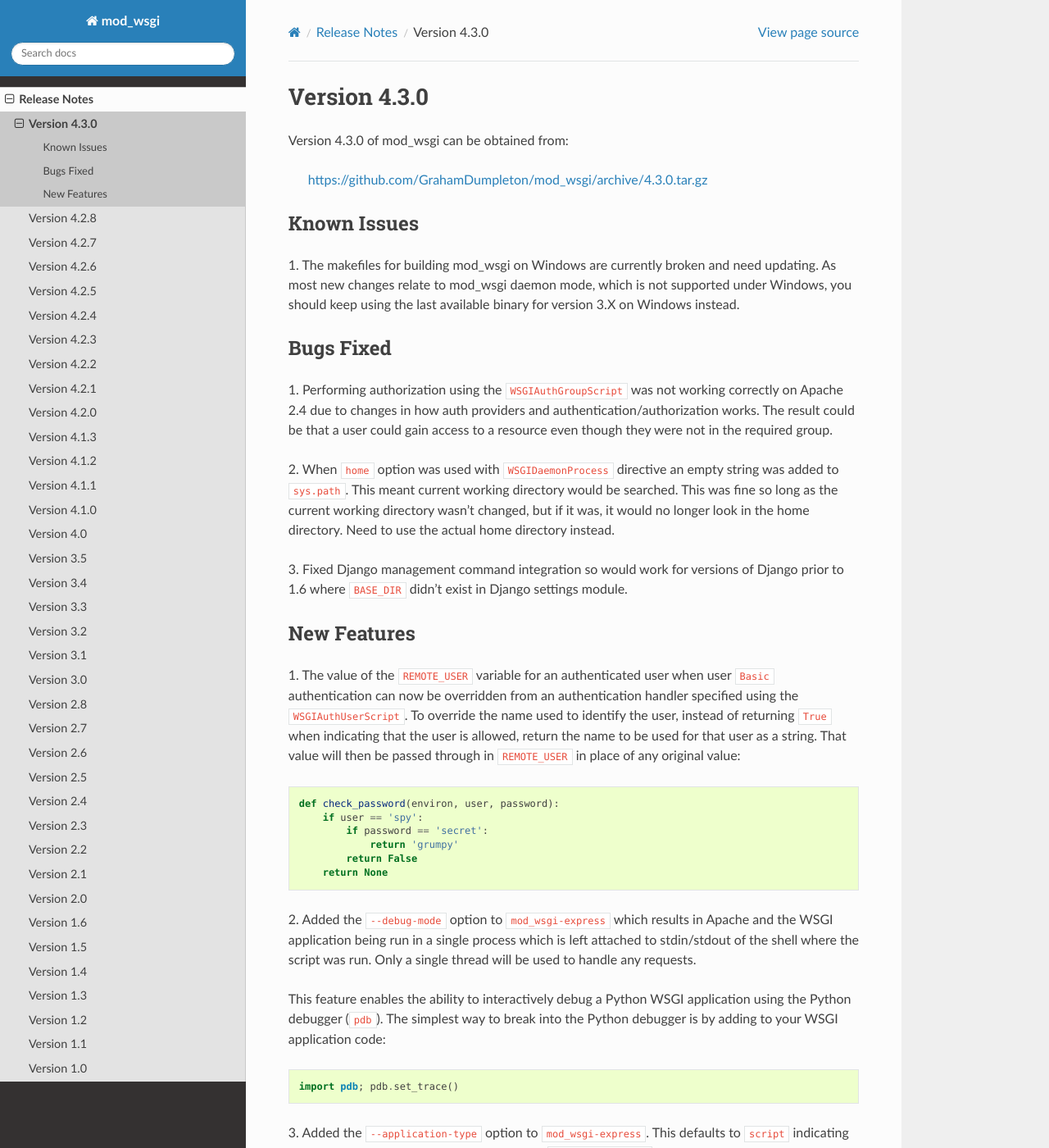
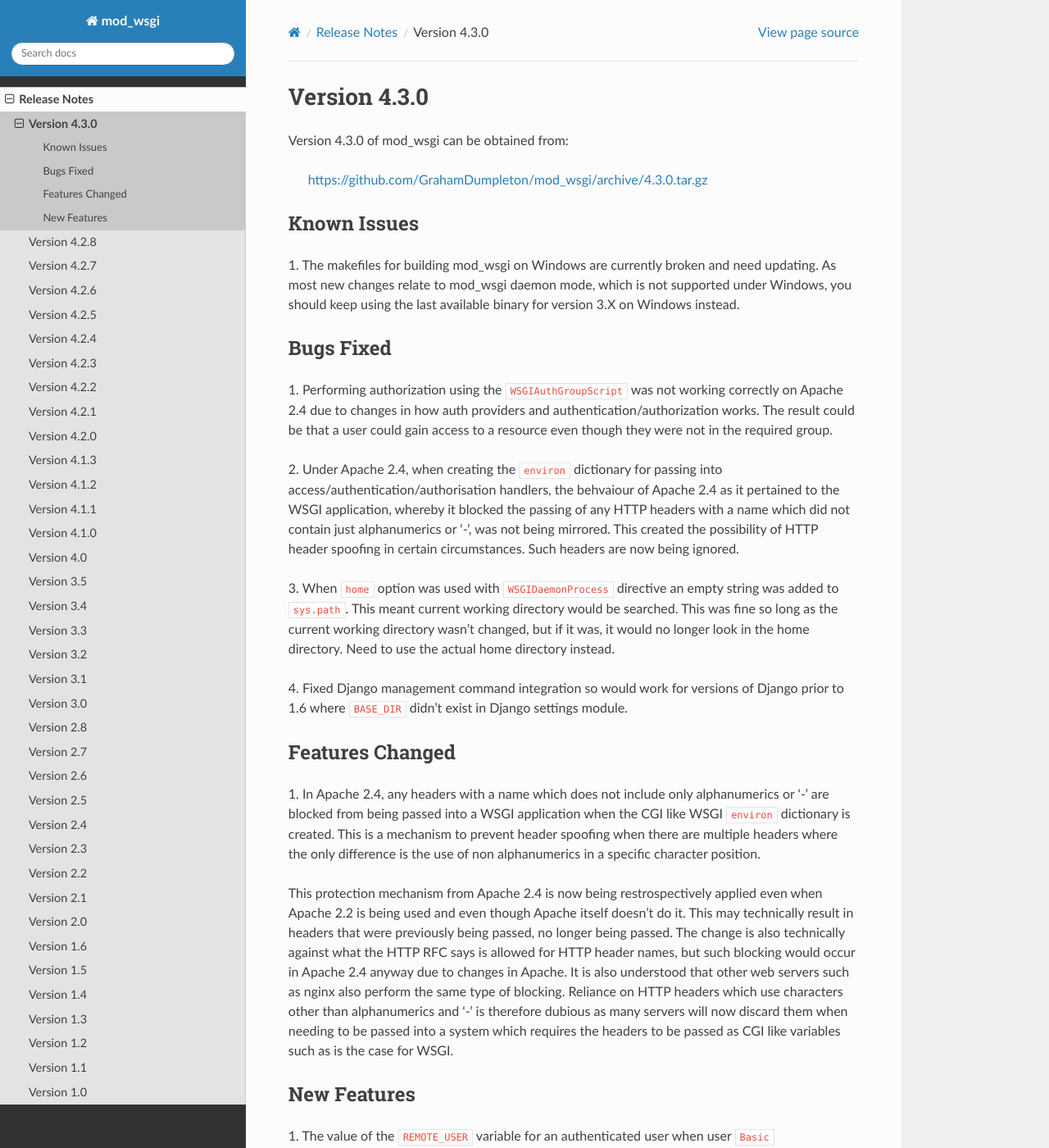
Before and after one commit to GrahamDumpleton/mod_wsgi, a Sphinx documentation site: the page built from docs/release-notes/version-4.3.0.rst, in a window 1280 px wide and 1400 px high. Shown: the whole window at 82% size. Built offline with Sphinx 7.4.7 and the Read the Docs theme 2.0.0, drawn with Linux system fonts in a browser that asks for light colours.

Commit message:
Document the blocking of headers which don't use alphanumerics or '-'.

```diff
--- a/docs/release-notes/version-4.3.0.rst
+++ b/docs/release-notes/version-4.3.0.rst
@@ -23,15 +23,45 @@
 could gain access to a resource even though they were not in the
 required group.
 
-2. When ``home`` option was used with ``WSGIDaemonProcess`` directive an
+2. Under Apache 2.4, when creating the ``environ`` dictionary for
+passing into access/authentication/authorisation handlers, the behvaiour
+of Apache 2.4 as it pertained to the WSGI application, whereby it
+blocked the passing of any HTTP headers with a name which did not contain
+just alphanumerics or '-', was not being mirrored. This created the
+possibility of HTTP header spoofing in certain circumstances. Such headers
+are now being ignored.
+
+3. When ``home`` option was used with ``WSGIDaemonProcess`` directive an
 empty string was added to ``sys.path``. This meant current working directory
 would be searched. This was fine so long as the current working directory
 wasn't changed, but if it was, it would no longer look in the home
 directory. Need to use the actual home directory instead.
 
-3. Fixed Django management command integration so would work for versions
+4. Fixed Django management command integration so would work for versions
 of Django prior to 1.6 where ``BASE_DIR`` didn't exist in Django settings
 module.
+
+Features Changed
+----------------
+
+1. In Apache 2.4, any headers with a name which does not include only
+alphanumerics or '-' are blocked from being passed into a WSGI application
+when the CGI like WSGI ``environ`` dictionary is created. This is a
+mechanism to prevent header spoofing when there are multiple headers where
+the only difference is the use of non alphanumerics in a specific character
+position.
+
+This protection mechanism from Apache 2.4 is now being restrospectively
+applied even when Apache 2.2 is being used and even though Apache itself
+doesn't do it. This may technically result in headers that were previously
+being passed, no longer being passed. The change is also technically
+against what the HTTP RFC says is allowed for HTTP header names, but such
+blocking would occur in Apache 2.4 anyway due to changes in Apache. It is
+also understood that other web servers such as nginx also perform the same
+type of blocking. Reliance on HTTP headers which use characters other
+than alphanumerics and '-' is therefore dubious as many servers will now
+discard them when needing to be passed into a system which requires the
+headers to be passed as CGI like variables such as is the case for WSGI.
 
 New Features
 ------------
```
